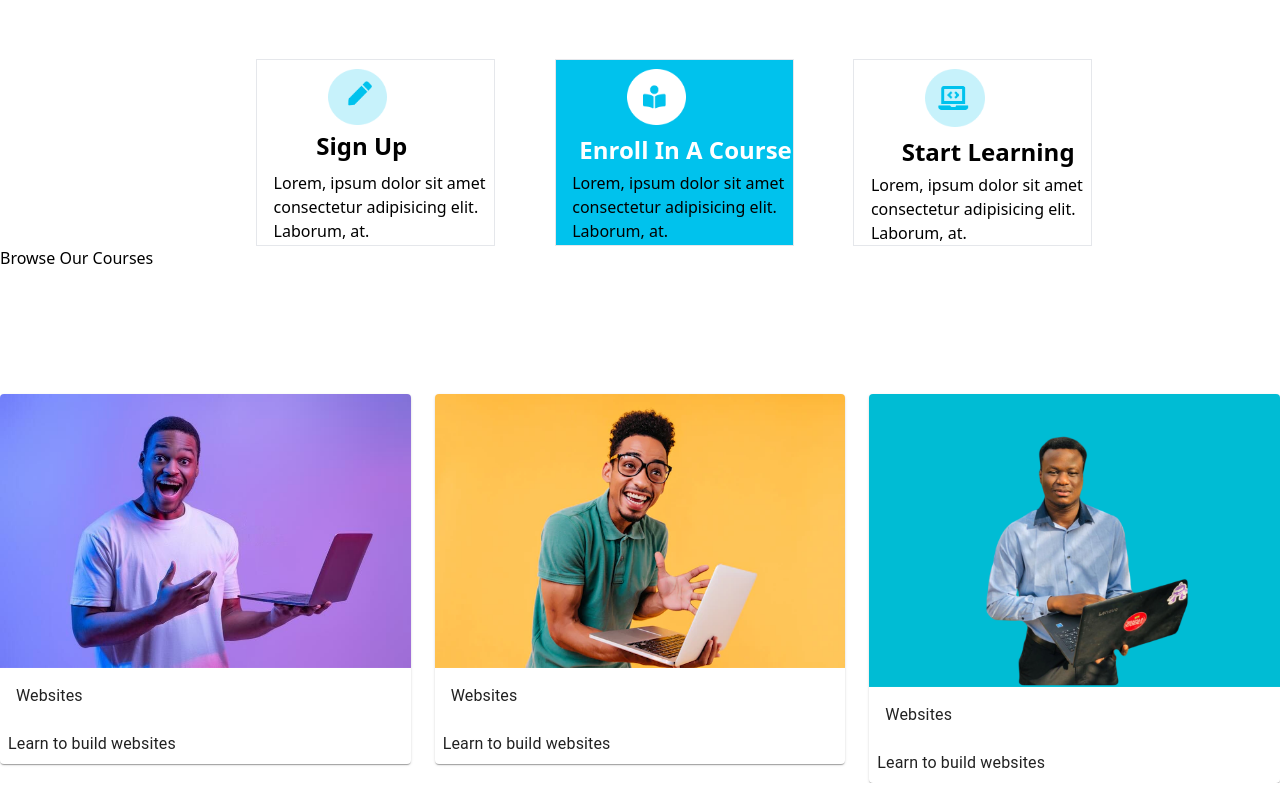
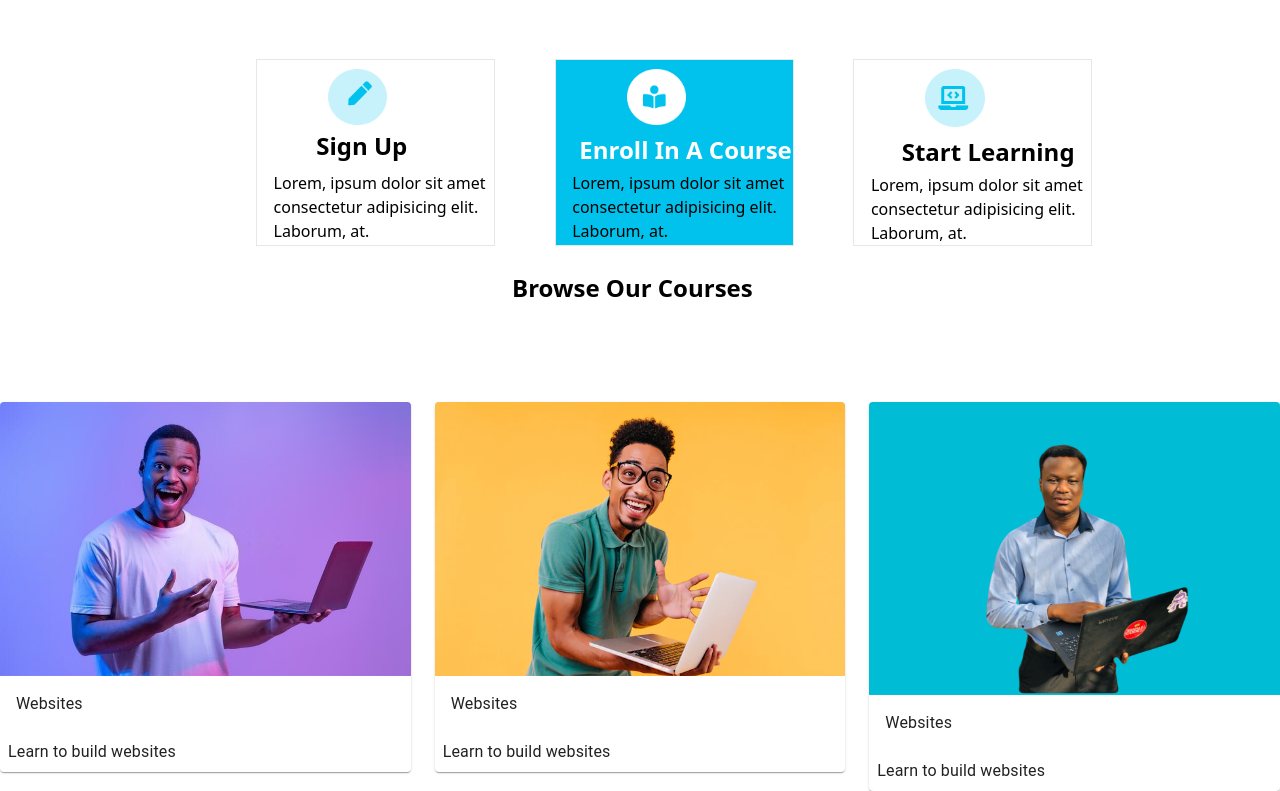
Before and after one commit to Bralex-svg/Learn_Code, a Next.js app: page / in a window 1280 px wide. Shown: the part 516-1307 px from the top of the page. Built offline with nearby package versions, Linux system fonts and the light colour scheme.

Commit message:
made changes

```diff
--- a/components/Courses.tsx
+++ b/components/Courses.tsx
@@ -14,8 +14,13 @@ const Courses = () => {
   return (
     <>
       <div>
-        <h1>Browse Our Courses</h1>
-        <div className="translate-y-[30%] ]">
+        <h1
+          className="text-2xl font-bold
+         ml-[40%] translate-y-[80%]"
+        >
+          Browse Our Courses
+        </h1>
+        <div className="translate-y-[30%]">
           <Grid className="w-[60%]" container spacing={3}>
             {data.courses.map((course) => (
               <Grid item xs={12} sm={6} md={4} key={course.name}>
```
